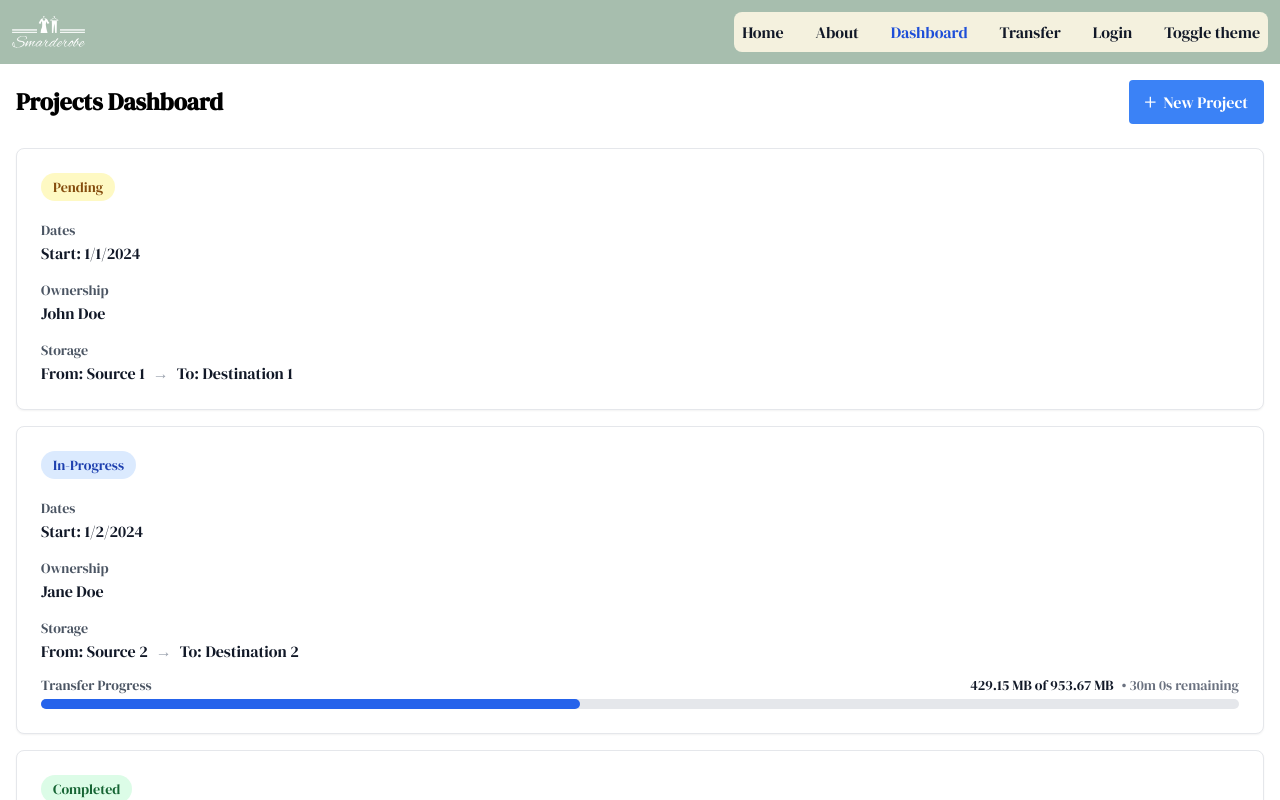
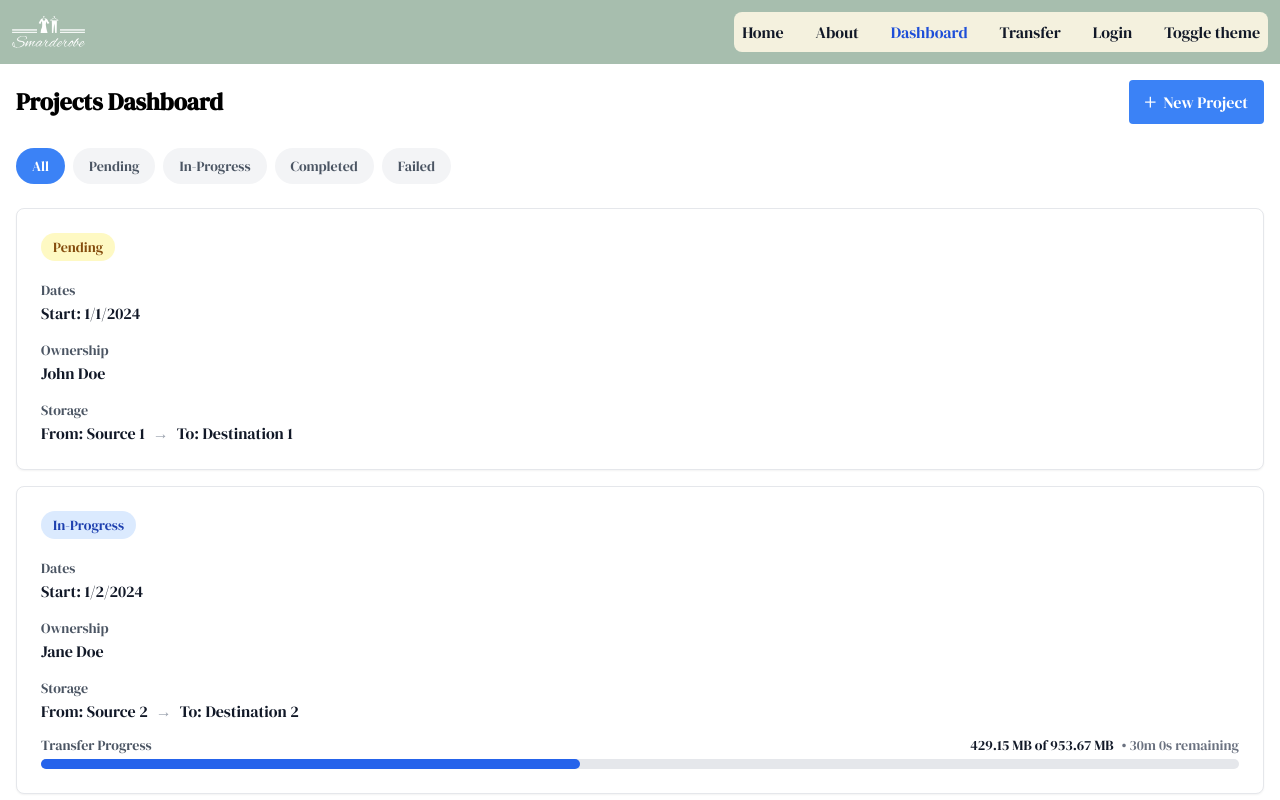
Before and after one commit to Khaled85abo/huge-client, a React (Vite) app: page /dashboard in a window 1280 px wide. Shown: the top 800 px of the page. Built offline with nearby package versions, Linux system fonts and the light colour scheme; no server answers; a web font is replaced by a local one.

Commit message:
Add status filter to dashboard

```diff
--- a/src/pages/Dashboard.tsx
+++ b/src/pages/Dashboard.tsx
@@ -1,4 +1,4 @@
-import { FC } from 'react';
+import { FC, useState } from 'react';
 import { useNavigate } from 'react-router-dom';
 
 interface Project {
@@ -17,6 +17,7 @@ interface Project {
 
 const Dashboard: FC = () => {
     const navigate = useNavigate();
+    const [statusFilter, setStatusFilter] = useState<Project['status'] | 'all'>('all');
 
     // Mock data - replace with your actual data source
     const projects: Project[] = [
@@ -50,6 +51,10 @@ const Dashboard: FC = () => {
         return `${Math.floor(seconds / 3600)}h ${Math.floor((seconds % 3600) / 60)}m`;
     };
 
+    const filteredProjects = projects.filter(project =>
+        statusFilter === 'all' ? true : project.status === statusFilter
+    );
+
     return (
         <div className="p-4 max-w-7xl mx-auto">
             <div className="flex justify-between items-center mb-6">
@@ -63,8 +68,24 @@ const Dashboard: FC = () => {
                 </button>
             </div>
 
+            <div className="mb-6 flex gap-2">
+                {['all', 'pending', 'in-progress', 'completed', 'failed'].map((status) => (
+                    <button
+                        key={status}
+                        onClick={() => setStatusFilter(status as Project['status'] | 'all')}
+                        className={`px-4 py-2 rounded-full text-sm font-medium capitalize transition-colors
+                            ${statusFilter === status
+                                ? 'bg-blue-500 text-white'
+                                : 'bg-gray-100 text-gray-600 hover:bg-gray-200'
+                            }`}
+                    >
+                        {status}
+                    </button>
+                ))}
+            </div>
+
             <div className="space-y-4">
-                {projects.map((project) => (
+                {filteredProjects.map((project) => (
                     <div key={project.id} className="bg-white p-6 rounded-lg border border-gray-200 shadow-sm hover:shadow-md transition-all">
                         <div className="flex justify-between items-start mb-4">
                             <span className={`px-3 py-1 rounded-full text-sm font-medium capitalize ${getStatusColor(project.status)}`}>
@@ -122,9 +143,13 @@ const Dashboard: FC = () => {
                     </div>
                 ))}
 
-                {projects.length === 0 && (
+                {filteredProjects.length === 0 && (
                     <div className="text-center py-12 bg-gray-50 rounded-lg">
-                        <p className="text-gray-500">No projects found. Create a new project to get started.</p>
+                        <p className="text-gray-500">
+                            {statusFilter === 'all'
+                                ? 'No projects found. Create a new project to get started.'
+                                : `No ${statusFilter} projects found.`}
+                        </p>
                     </div>
                 )}
             </div>
```
